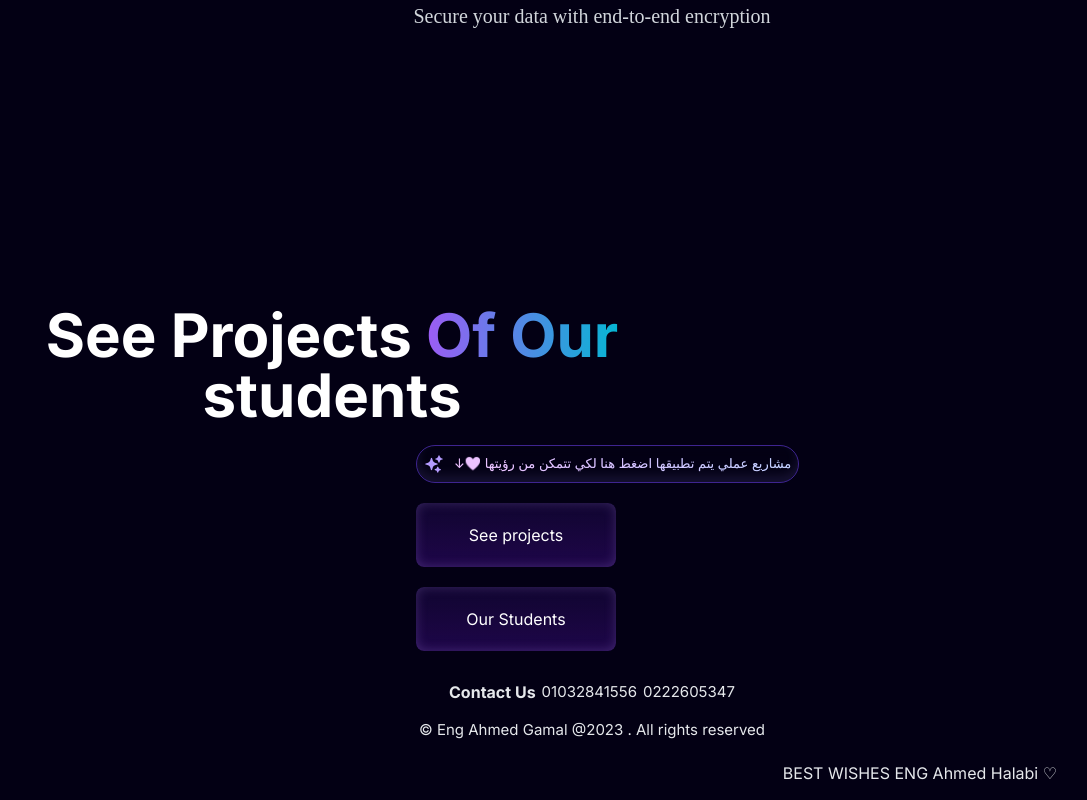
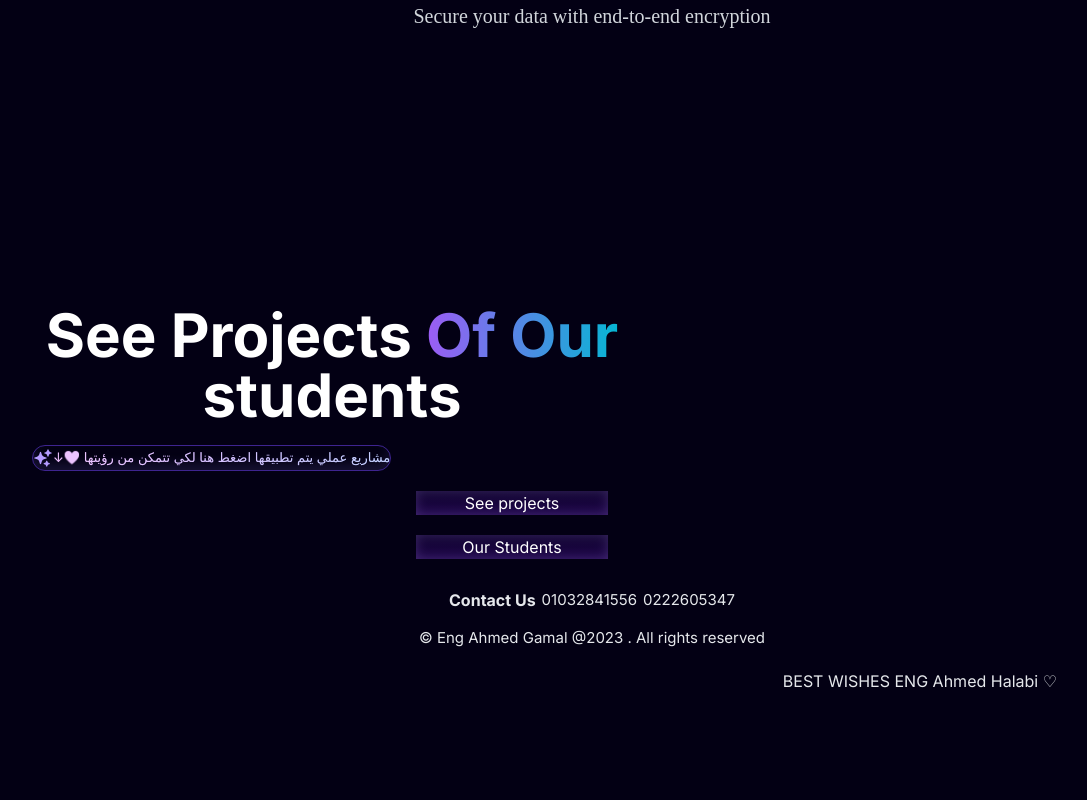
Before and after one commit to ZESTT/itgateacademy, a Next.js app: page / in a window 1280 px wide. Shown: the part 2804-3604 px from the top of the page, without its empty margins (48-1135 px from the left). After the commit the page ends 3512 px from the top, so only its background shows below. Built offline with nearby package versions, Linux system fonts and the light colour scheme; a web font is replaced by a local one.

Commit message:
Your descriptive commit message here

```diff
--- a/components/main/ProjectsSection.jsx
+++ b/components/main/ProjectsSection.jsx
@@ -34,9 +34,9 @@ const HeroContent = () => {
 
         <motion.div
           variants={slideInFromTop}
-          className="Welcome-box py-[8px]  xl:mx-96 px-[7px] border border-[#7042f88b] opacity-[0.9]"
+          className="Welcome-box py-[2px]  sm:mr-10  border border-[#7042f88b] opacity-[0.9]"
         >
-          <SparklesIcon className="text-[#b49bff] mr-[10px] h-5 w-5" />
+          <SparklesIcon className="text-[#b49bff] h-5 w-5" />
           <h1 className="Welcome-text  text-[13px]">
 ↓🤍          مشاريع عملي يتم تطبيقها اضغط هنا لكي تتمكن من رؤيتها
 
@@ -46,13 +46,13 @@ const HeroContent = () => {
         <motion.a
           href="https://projects-flax-alpha.vercel.app/"// added href
           variants={slideInFromLeft(1)}
-          className="py-2 button-primary mx-20  sm:p-5 sm:w-75lg:mx-48 text-center xl:mx-96 text-white cursor-pointer rounded-lg max-w-[200px]"
+          className="button-primary lg:w-48 sm:w-50  h-fit w-full text-white xl:mx-96 cursor-pointer  "
         >See projects
        </motion.a>
        <motion.a
           href="https://studentssut.vercel.app/"// added href
           variants={slideInFromLeft(1)}
-          className="py-2 button-primary mx-20 text-center xl:mx-96 text-white sm:p-5 sm:w-75 cursor-pointer rounded-lg max-w-[200px]"
+          className=" button-primary h-fit w-full  lg:w-48 text-center xl:mx-96 text-white   cursor-pointer  "
         >Our Students
        </motion.a>
       </div>
```
